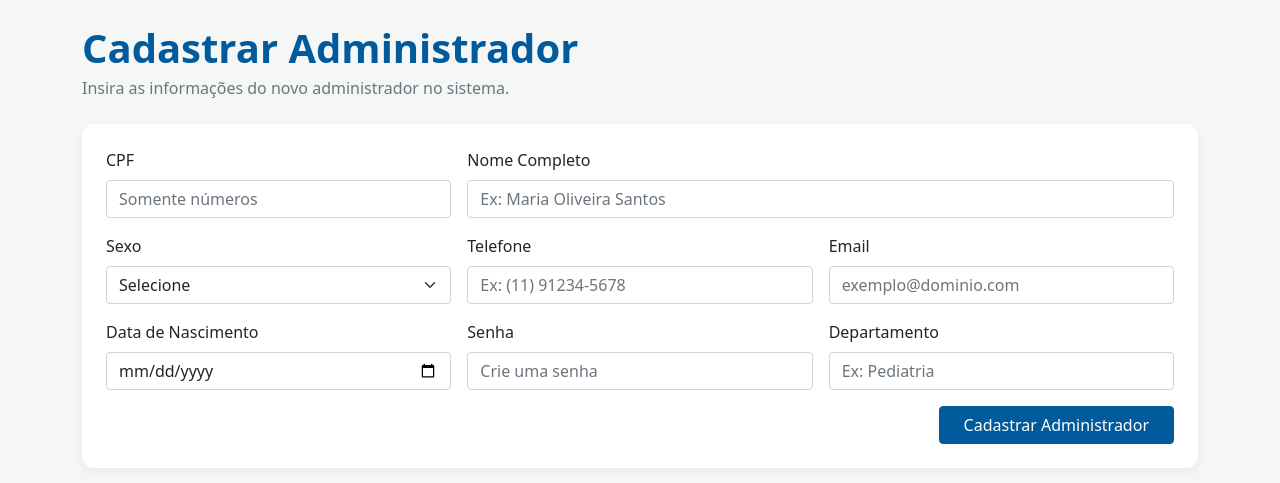
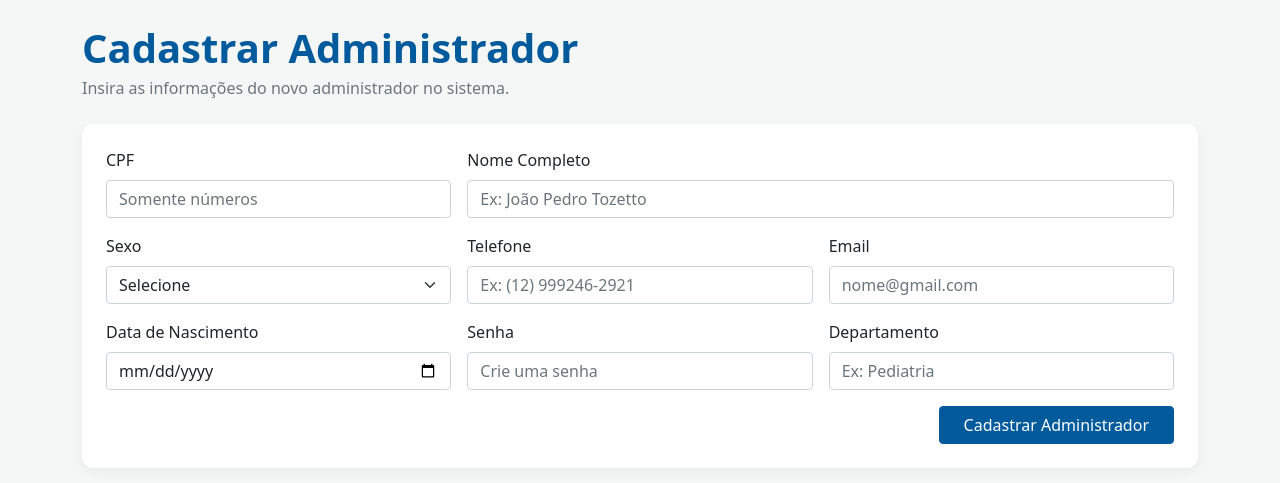
Before and after one commit to BernardoFerrazG/Hospital_bd, a Django app: template projeto/app/templates/cadastro_adm.html in a window 1280 px wide. Shown: the top 483 px of the page. Run offline with Django 5.2, Linux system fonts and the light colour scheme; the template is opened without the code that fills it, so the values that code supplies are empty.

Commit message:
Update cadastro_adm.html

```diff
--- a/projeto/app/templates/cadastro_adm.html
+++ b/projeto/app/templates/cadastro_adm.html
@@ -49,7 +49,7 @@
 
                 <div class="col-md-8">
                 <label class="form-label">Nome Completo</label>
-                <input type="text" name="nome" class="form-control" placeholder="Ex: Maria Oliveira Santos" required>
+                <input type="text" name="nome" class="form-control" placeholder="Ex: João Pedro Tozetto" required>
                 </div>
 
                 <div class="col-md-4">
@@ -64,12 +64,12 @@
 
                 <div class="col-md-4">
                 <label class="form-label">Telefone</label>
-                <input type="text" name="telefone" class="form-control" placeholder="Ex: (11) 91234-5678" required>
+                <input type="text" name="telefone" class="form-control" placeholder="Ex: (12) 999246-2921" required>
                 </div>
 
                 <div class="col-md-4">
                 <label class="form-label">Email</label>
-                <input type="email" name="email" class="form-control" placeholder="exemplo@dominio.com" required>
+                <input type="email" name="email" class="form-control" placeholder="nome@gmail.com" required>
                 </div>
 
                 <div class="col-md-4">
```
